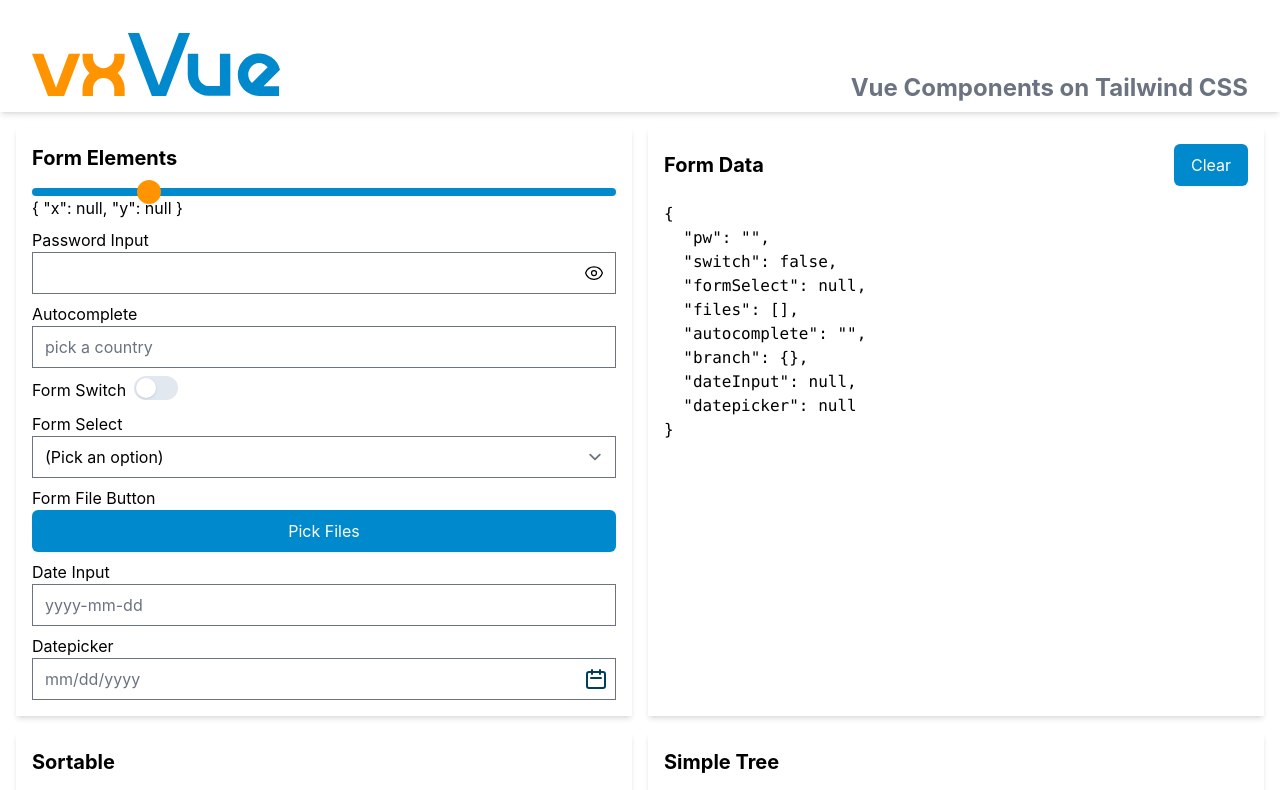
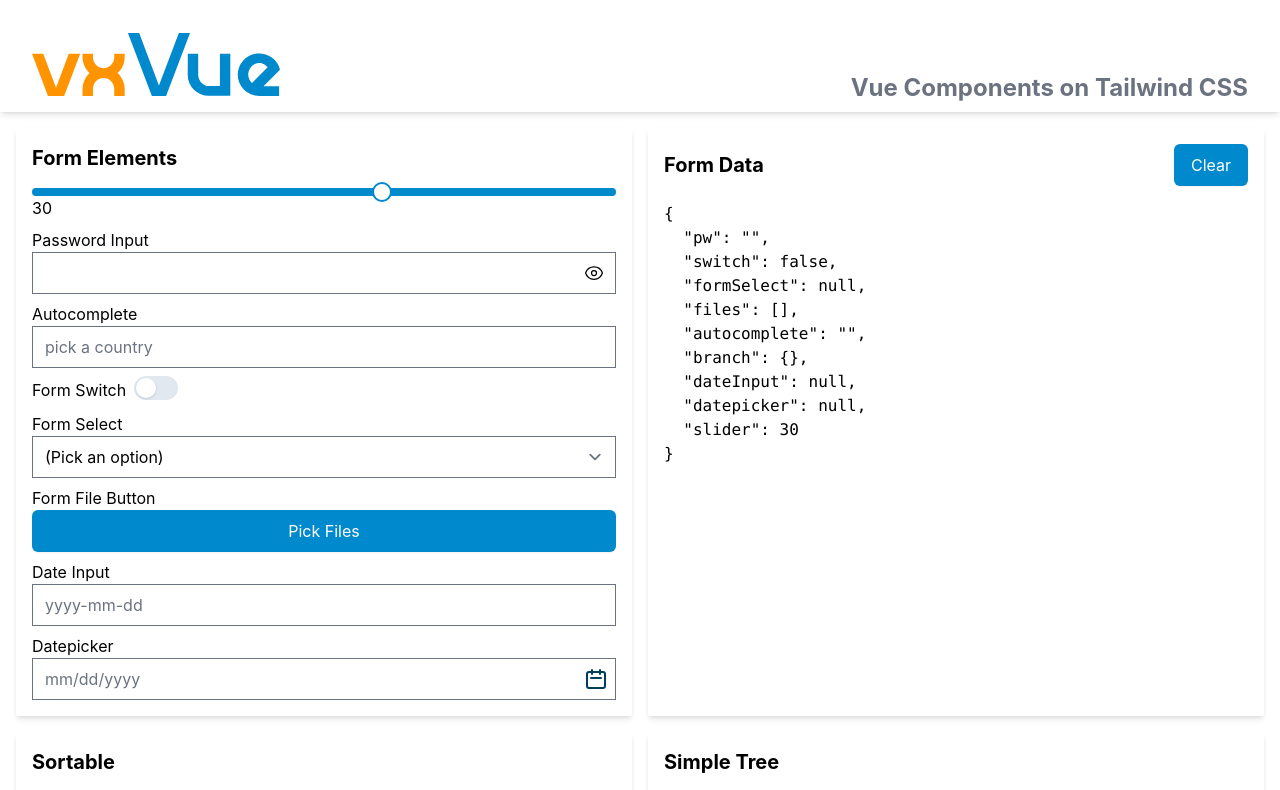
Before and after one commit to Vectrex/vxVue, a Vue app: page / in a window 1280 px wide. Shown: the top 790 px of the page. Built offline with nearby package versions, Linux system fonts and the light colour scheme.

Commit message:
WIP: Slider component uses proper model value binding; keydown handling implemented

```diff
--- a/src/App.vue
+++ b/src/App.vue
@@ -18,7 +18,17 @@
 
   import { computed, ref } from "vue"
 
-  const form = ref({ pw: '', switch: false, formSelect: null, files: [], autocomplete: '', branch: {}, dateInput: null, datepicker: null })
+  const form = ref({
+    pw: '',
+    switch: false,
+    formSelect: null,
+    files: [],
+    autocomplete: '',
+    branch: {},
+    dateInput: null,
+    datepicker: null,
+    slider: 30
+  })
   const tabs = ref({
     items: [
       { name: 'Profile', badge: '!', icon: UserIcon },
@@ -122,7 +132,7 @@
   <div class="grid grid-cols-1 gap-4 px-4 pt-28 mx-auto md:pt-32 lg:grid-cols-2 2xl:grid-cols-3">
     <div class="p-4 space-y-2 shadow-md">
       <h2 class="mb-4 text-xl font-bold">Form Elements</h2>
-      <div><slider :min="0" :max="100" /></div>
+      <div><slider :min="0" :max="50" v-model="form.slider" />{{ form.slider }}</div>
       <div><label for="password-input">Password Input</label><password-input id="password-input" v-model="form.pw" class="w-full" /></div>
       <div><label for="autocomplete">Autocomplete</label><autocomplete
           :search="findItem"
--- a/src/components/slider.vue
+++ b/src/components/slider.vue
@@ -1,9 +1,13 @@
 <script setup>
   import { ref } from "vue"
 
-  const props = defineProps({ min: Number, max: Number })
+  const props = defineProps({
+    min: { type: Number, default: 0 },
+    max: { type: Number, default: 100 },
+    modelValue: Number
+  })
+  const emit = defineEmits(['update:modelValue'])
 
-  const v1 = ref(20)
   const initPos = ref({ x: null, y: null })
   const trackSize = ref( { w: null, h: null })
   const dragging = ref(false)
@@ -11,7 +15,7 @@
   const updateModel = v => {
     let newValue = parseFloat(v.toFixed(10))
     newValue = Math.min(props.max, (Math.max(props.min, newValue)))
-    v1.value = newValue
+    emit('update:modelValue', newValue)
   }
   const setValue = e => {
     const { pageX, pageY } = e.touches ? e.touches[0] : e
@@ -47,17 +51,33 @@
       document.removeEventListener('mouseup', dragStop)
     }
   }
+  const handleKeydown = e => {
+    switch (e.keyCode) {
+      case 37:
+        updateModel(props.modelValue - 1); break
+      case 39:
+        updateModel(props.modelValue + 1); break
+      case 33:
+        updateModel(props.modelValue + (props.max - props.min) / 10); break
+      case 34:
+        updateModel(props.modelValue - (props.max - props.min) / 10); break
+      case 36:
+        updateModel(props.min); break
+      case 35:
+        updateModel(props.max)
+    }
+  }
 </script>
 
 <template>
   <div class="relative w-full h-2 bg-vxvue-500 rounded-l-full rounded-r-full" ref="track">
     <div
-        class="rounded-full h-6 w-6 -translate-x-3 -translate-y-2 absolute bg-vxvue-alt-500"
+        class="rounded-full h-5 w-5 -translate-x-2.5 -translate-y-1.5 absolute bg-white border-2 border-vxvue-500"
         tabindex="0"
-        :style="{ left: v1 + '%' }"
+        :style="{ left: (modelValue * 100 / (max - min)) + '%' }"
         @mousedown.prevent="dragStart"
+        @keydown.prevent="handleKeydown"
         role="slider"
     />
   </div>
-  {{ initPos }}
 </template>
```
